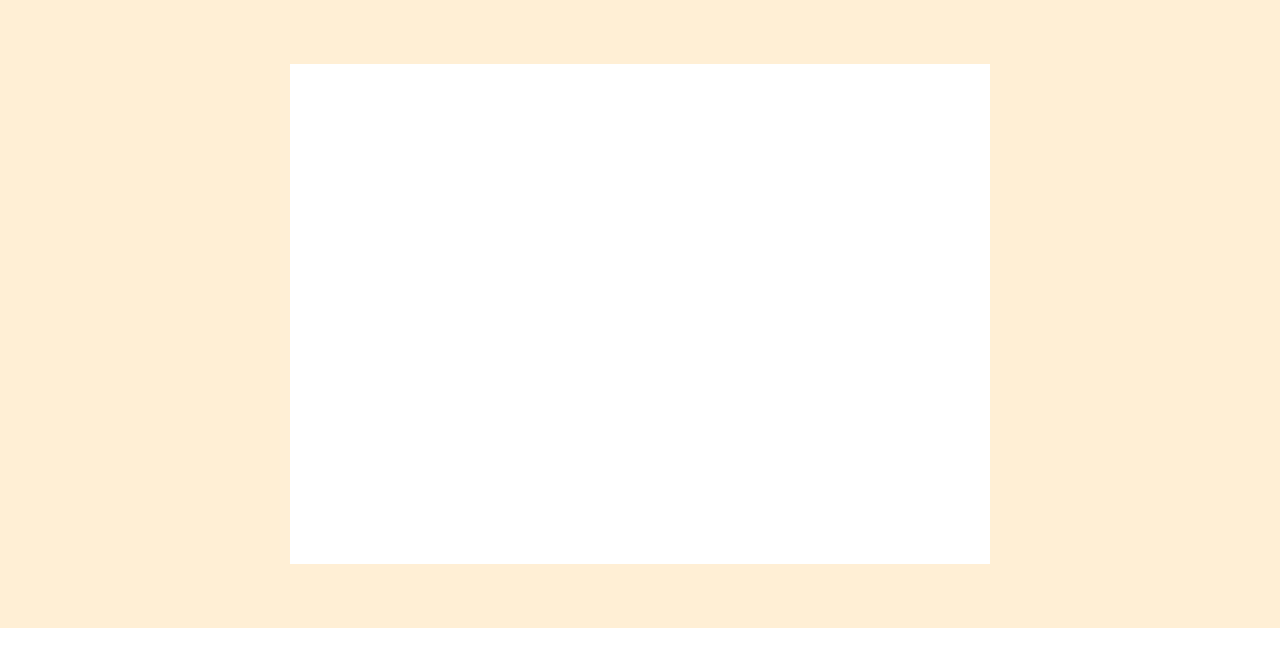
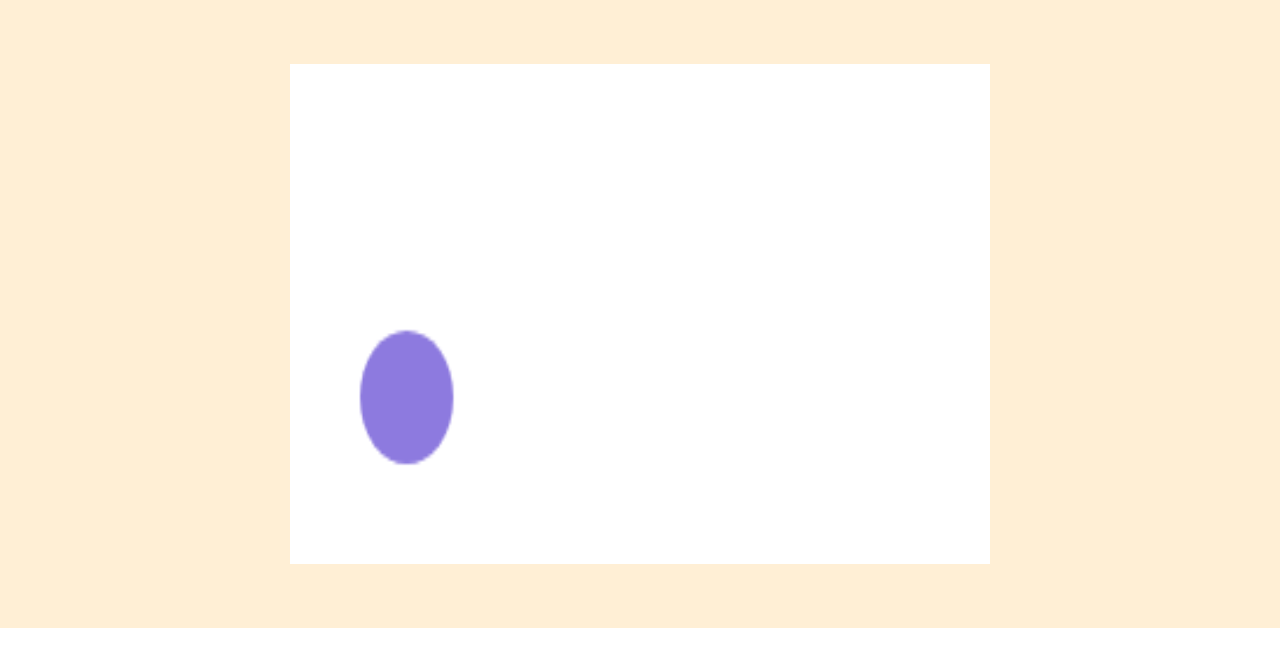
Before and after one commit to readytowork-org/rnd_react, a React (Create React App) app: page / in a window 1280 px wide. Shown: the top 666 px of the page. Built offline with nearby package versions, Linux system fonts and the light colour scheme.

Commit message:
new commit

```diff
--- a/src/App.js
+++ b/src/App.js
@@ -1,4 +1,4 @@
-import React from "react"
+import React, { useState } from "react"
 import styled from "styled-components";
 import { Canvas } from "./components";
 
@@ -7,9 +7,19 @@ const App = () => {
   padding: 4em;
   background: papayawhip;
 `;
+  const [drawposition, setDrawposition] = useState({ x: 50, y: 100 })
   return (
     <Wrapper >
-      <Canvas />
+      <Canvas
+        textColor={"#8D7ADF"}
+        onchange={(e) => {
+          console.error({ e })
+          setDrawposition({
+            x: drawposition.x + 1, Y: drawposition.y + 10
+          })
+        }}
+        drawposition={drawposition}
+      />
     </Wrapper>
   );
 }
--- a/src/components/canvas/index.js
+++ b/src/components/canvas/index.js
@@ -1,20 +1,17 @@
-import React, { useRef, useEffect, useState } from 'react'
+import React, { useRef, useEffect } from 'react'
 import styled from "styled-components";
-
 export const Canvas = (props) => {
     const Container = styled.div`
-    width:700px;
-    height:500px;
-    background-color:white;
-    margin:auto;
-    `
+                        width:700px;
+                        height:500px;
+                        background-color:red;
+                        margin:auto; `
+
     const canvasRef = useRef(null)
-
-    const [drawPosition, setdrawPosition] = useState({ })
-    const draw = ctx => {
-        ctx.fillStyle = '#0000ff'
+    var draw = ctx => {
+        ctx.fillStyle = props?.textColor || '#0000ff'
         ctx.beginPath()
-        ctx.arc(drawPosition?.x, drawPosition?.y, 20, 0, 2 * Math.PI)
+        ctx.arc(props?.drawposition?.x, props?.drawposition?.y, 20, 0, 2 * Math.PI)
         ctx.fill()
     }
 
@@ -22,18 +19,14 @@ export const Canvas = (props) => {
         const canvas = canvasRef.current
         const context = canvas.getContext('2d')
         draw(context)
-    }, [draw, drawPosition])
-
+    }, [draw])
 
     return (
         <Container >
             <canvas ref={canvasRef} {...props}
-                onMouseMove={(e) => {
-                    console.error({ e })
-                    setdrawPosition({
-                        x: 50, y: 100
-                    })
-                }} />
+                onMouseDown={props?.onchange}
+                style={{ width: "100%", height: "100%", backgroundColor: "white" }}
+            />
         </Container>
     )
 }
```
